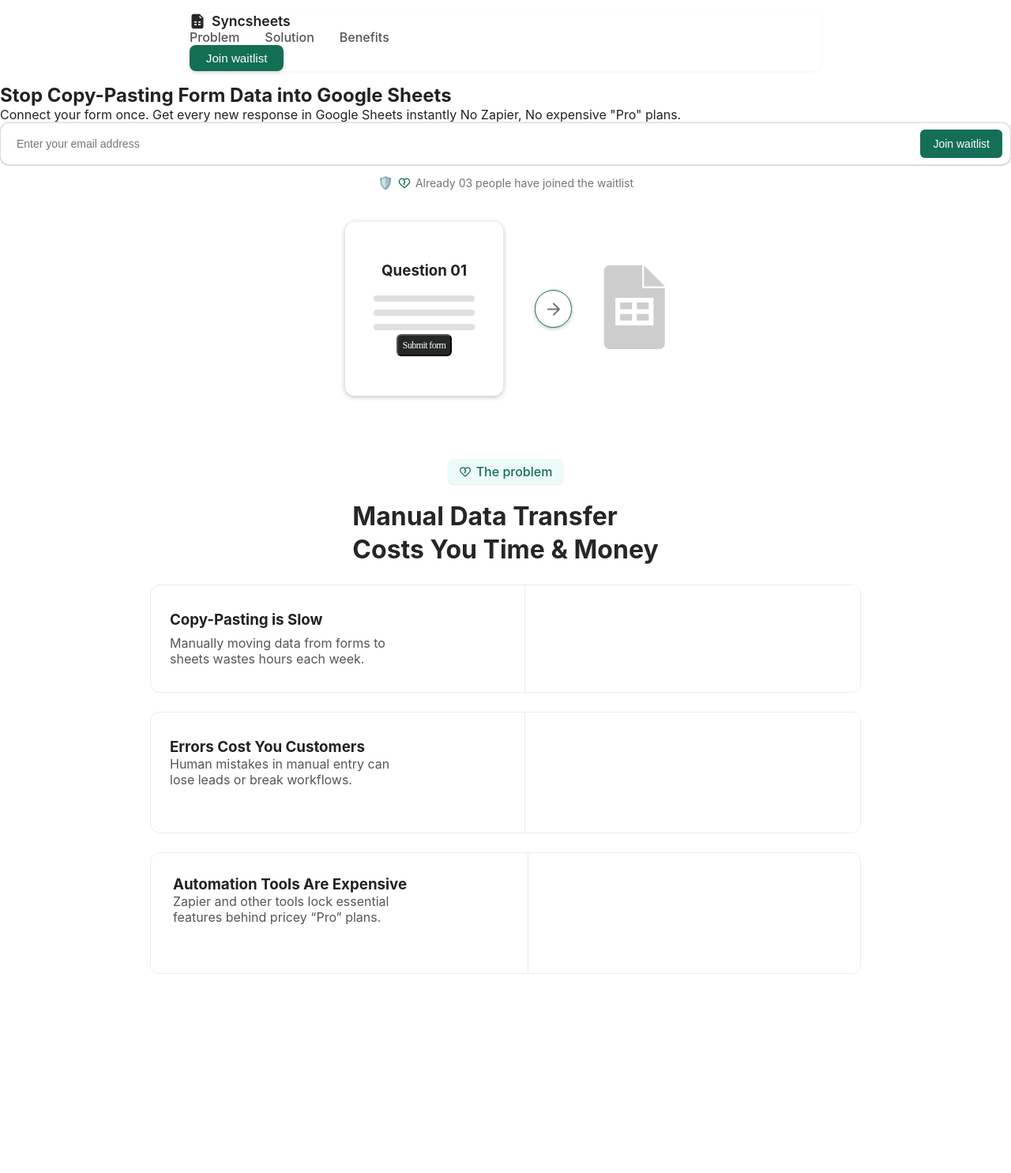
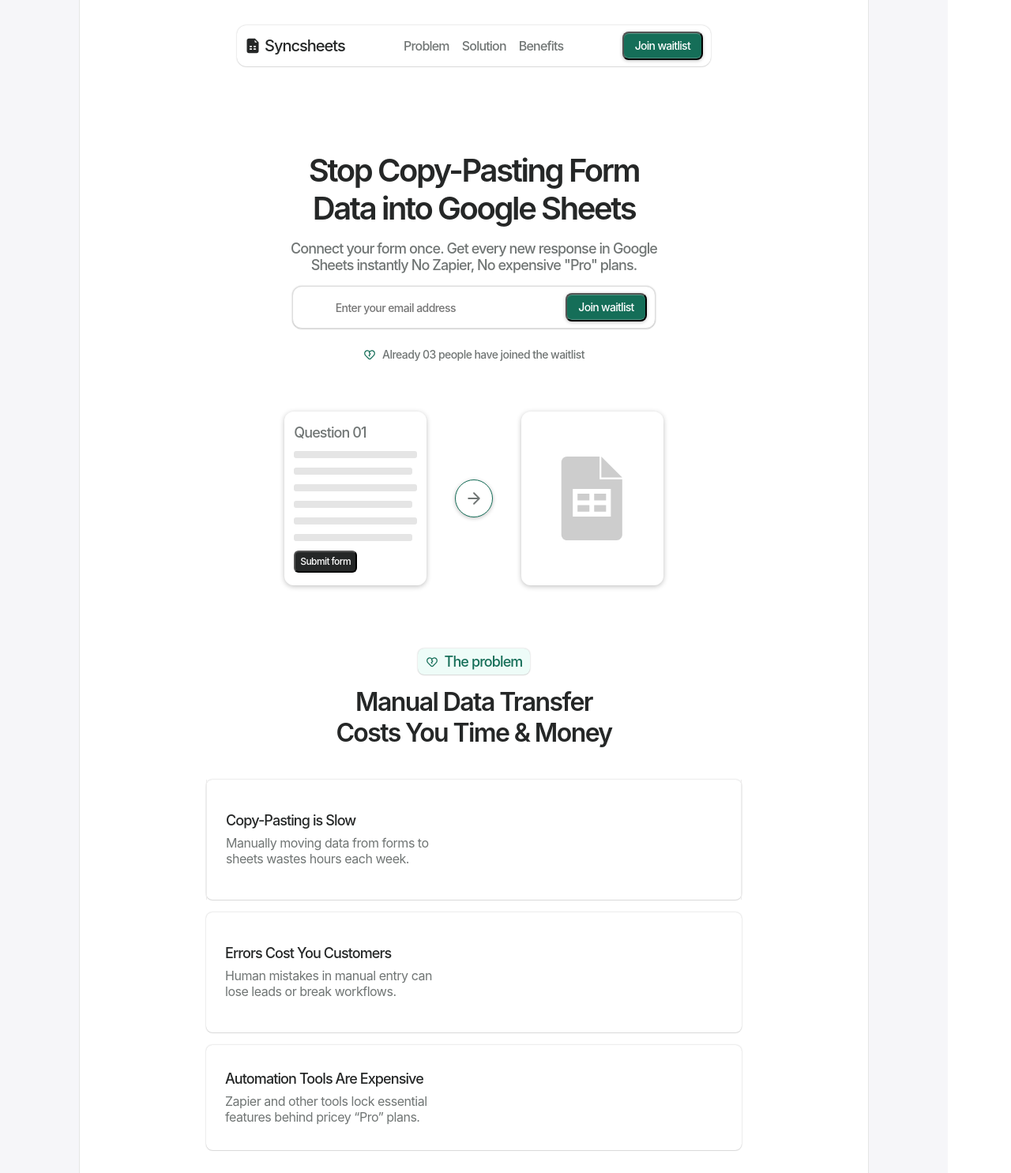
Before and after one commit to sanjayj6894/MicroSaas, a plain HTML site: page index.html in a window 1280 px wide. Shown: the whole page at 79% size. Before the commit the page ends 1257 px from the top, so only its background shows below. Drawn offline with Linux system fonts and the light colour scheme.

Commit message:
Update style.css

```diff
--- a/style.css
+++ b/style.css
@@ -1,108 +1,212 @@
-/* Base reset */
-* {
+html, body {
+  margin: 0;
+  min-height: 100%;
+  min-width: 100%;
+  padding: 0;
+}
+
+body {
+  display: flex;
+  flex-direction: column;
+  align-items: center;
+  width: 100%;
+  min-height: 100vh;
+}
+
+/* * {
+  box-sizing: border-box;
+} */
+
+.text-node {
+  background-clip: text !important;
+  -webkit-background-clip: text !important;
+}
+
+.noise-ab96f27d491e {
+  position: absolute;
+  left: 0px;
+  top: 0px;
+  width: 1200px;
+  height: 1485px;
+  background: #ffffff66;
+  border-radius: 0px;
+  /* box-shadow: ; */
+  overflow: hidden;
+  mix-blend-mode: multiply;
+  align-items: start;
+  align-content: start;
+  justify-items: start;
+  justify-content: start;
+  flex-wrap: nowrap;
+  flex-shrink: 0;
+  align-self: stretch;
+}
+
+*{
   margin: 0;
   padding: 0;
   box-sizing: border-box;
+  /* overflow: hidden; */
 }
 
-body {
-  font-family: 'Inter', sans-serif;
-  background: #fafafa;
-  color: #222;
+.outer{
+  width: 1200px;
+  height: 1488px;
+  background-color: rgb(246, 246, 249);
+  display: flex;
+  justify-content: center;
+  align-items: center;
+  mix-blend-mode: multiply;
+  position: absolute;
 }
 
-/* Header container */
-.header {
-  background: #fff;
-  box-shadow: 0 1px 4px rgba(0,0,0,0.05);
+.inner{
+  display: flex;
+  max-width: 1000px;
+  padding: 160px 160px 80px 160px;
+  flex-direction: column;
+  justify-content: center;
+  align-items: center;
+  gap: 80px;
+  align-self: stretch;
+  border-right: 1px solid var(--Border-accent, rgba(164, 168, 167, 0.29));
+  border-left: 1px solid var(--Border-accent, rgba(164, 168, 167, 0.29));
+  background: var(--Surface-Primary, #FFF);
+  height: 1488px;
+  width: 1000px;
+}
+
+ .nav-container{
+  display: flex;
+  width: 600px;
+  max-width: 600px;
+  padding: 8px 10px;
+  justify-content: space-between;
+  align-items: center;
+  position: fixed;
+  left: 300px;
+  top: 32px;
   border-radius: 12px;
-  margin: 1rem auto;
-  max-width: 800px;
+  background: var(--Surface-Primary, #FFF);
+  box-shadow: 0 0 2px 0 rgba(0, 0, 0, 0.25), 0 1px 0 0 rgba(0, 0, 0, 0.08);
 }
-.logo-icon {
+
+.logo{
+  color: var(--Content-primary, #252727);
+  align-items: center;
+  font-family: 'Inter', Arial, sans-serif;
+  font-size: 20px;
+  font-style: normal;
+  font-weight: 500;
+  line-height: normal;
+  letter-spacing: -1px;
+  display:flex;
+  gap: 5px;
+}
+
+.logo-icon{
+  flex-shrink: 0;
+  fill: var(--Content-primary, #252727);
   width: 20px;
   height: 20px;
 }
 
-/* Flex nav */
-.nav {
+.nav-links {
   display: flex;
+  padding: 0 4px;
   align-items: center;
-  justify-content: space-between;
-  padding: 0.8rem 1.5rem;
+  gap: 5px;
+  list-style: none;
 }
 
-/* Logo styling */
-.logo {
+.nav-links{
   display: flex;
-  align-items: center;
-  gap: 0.5rem;
-  font-weight: 600;
-  font-size: 1.1rem;
-}
-.logo-icon {
-  width: 20px;
-  height: 20px;
+  align-items: flex-start;
+  gap: 8px;
 }
 
-/* Links */
-.nav-links {
-  list-style: none;
-  display: flex;
-  gap: 2rem;
-}
-.nav-links a {
-  text-decoration: none;
-  color: #555;
+.nav-links a{
+  color: var(--Content-Secondary, #707574);
+  text-align: center;
+  font-family: 'Inter', Arial, sans-serif;
+  font-size: 16px;
+  font-style: normal;
   font-weight: 500;
-  transition: 0.2s;
-}
-.nav-links a:hover {
-  color: #000;
+  line-height: normal;
+  letter-spacing: -0.8px;
 }
 
-/* Button */
-.btn-join {
-  background: #136f53; /* dark green */
-  color: #fff;
-  padding: 0.5rem 1.3rem;
-  border: none;
-  border-radius: 8px;
-  font-size: 0.95rem;
-  font-weight: 500;
-  cursor: pointer;
-  box-shadow: 0 2px 4px rgba(0,0,0,0.15);
-  transition: 0.3s;
-}
-.btn-join:hover {
-  background: #0f5d45;
+.nav-links a{
+  display: flex;
+  align-items: flex-start;
+  gap: 8px;
+  display: flex;
+  padding: 0 4px;
+  align-items: center;
+  gap: 5px;
 }
 
-.hero-container {
-  max-width: 600px;
-  margin: 3rem auto 5rem; /* centers and vertical spacing */
-  text-align: left;
-  font-family: 'Inter', Arial, sans-serif;
+.btn-join{
+  display: flex;
+  padding: 6px 14px;
+  align-items: center;
+  gap: 12px;
+  border-radius: 8px;
+  background: var(--Surface-accent, #156E58);
+  box-shadow: 0 1px 4px 0 rgba(0, 0, 0, 0.25), 0 -1px 0 0 rgba(255, 255, 255, 0.25) inset, 0 1px 0 0 rgba(255, 255, 255, 0.25) inset;
 }
 
-.hero-container h1 {
-  font-weight: 800;
-  font-size: 2.8rem;
-  color: #222;
-  line-height: 1.2;
-  margin-bottom: 1rem;
+.btn-join{
+  color: var(--Content-accent, #FFF);
   text-align: center;
+  font-size: 14px;
+  font-style: normal;
+  font-family: 'Inter', Arial, sans-serif;
+  font-weight: 500;
+  line-height: 20px;
+  letter-spacing: -0.7px;
 }
 
-.hero-container .subtitle {
-  font-weight: 500;
-  font-size: 1.2rem;
-  color: #777;
-  white-space: pre-wrap;
-  text-align: center;
+.top{
+  width: 495.305px;
+  display: flex;
+  flex-direction: column;
+  align-items: center;
+  gap: 16px;
 }
 
-/* Container */
+.title{
+  align-self: stretch;
+  color: var(--Content-primary, #252727);
+  text-align: center;
+  font-family: 'Inter', Arial, sans-serif;
+  font-size: 40px;
+  font-style: normal;
+  font-weight: 600;
+  line-height: 120%;
+  letter-spacing: -2.4px;
+}
+
+.subtitle{
+  width: 495.305px;
+  color: var(--Content-Secondary, #707574);
+  text-align: center;
+  font-family: 'Inter', Arial, sans-serif;
+  font-size: 18px;
+  font-style: normal;
+  font-weight: 500;
+  line-height: normal;
+  letter-spacing: -0.9px;
+}
+
+.subtitle{
+  display: flex;
+  flex-direction: column;
+  align-items: center;
+  gap: 24px;
+  align-self: stretch;
+}
+
 .waitlist-container {
   padding: 8px 10px;
   align-items: center;
@@ -112,84 +216,123 @@ body {
   box-shadow: 0 0 2px 0 rgba(0, 0, 0, 0.25), 0 1px 0 0 rgba(0, 0, 0, 0.08);
   display: flex;
   border: 1px solid #ddd;
-
 }
 
-/* Input */
+.waitlist-input{
+  display: flex;
+  align-items: center;
+  gap: 5px;
+}
+
 .waitlist-input {
   border: none;
   outline: none;
-  padding: 10px;
+  padding: 8px 10px;
+  border-radius: 12px;
   font-size: 14px;
-  flex: 1;
-  border-radius: 6px;
-  color: #333;
+  color: var(--Content-Secondary, #707574);
+  text-align: center;
+  font-family: 'Inter', Arial, sans-serif;
+  font-size: 14px;
+  font-style: normal;
+  font-weight: 500;
+  line-height: normal;
+  letter-spacing: -0.56px;
 }
 
-/* Button */
-.waitlist-btn {
-  background: #156e58;
-  color: white;
-  border: none;
-  border-radius: 6px;
-  padding: 10px 16px;
-  font-size: 14px;
-  cursor: pointer;
-  transition: background 0.2s ease;
+.waitlist-btn{
+  display: flex;
+  padding: 6px 14px;
+  align-items: center;
+  gap: 12px;
+  border-radius: 8px;
+  background: var(--Surface-accent, #156E58);
+  box-shadow: 0 1px 4px 0 rgba(0, 0, 0, 0.25), 0 -1px 0 0 rgba(255, 255, 255, 0.25) inset, 0 1px 0 0 rgba(255, 255, 255, 0.25) inset;
 }
 
-.waitlist-btn:hover {
-  background: #0f5644;
+.waitlist-btn{
+  color: var(--Content-accent, #FFF);
+  text-align: center;
+  font-size: 14px;
+  font-style: normal;
+  font-family: 'Inter', Arial, sans-serif;
+  font-weight: 500;
+  line-height: 20px;
+  letter-spacing: -0.7px;
 }
 
-/* Below text */
-.info-text {
-  margin-top: 12px;
+.info-text{
+  border-radius: 8px;
+  display: flex;
+  padding: 8px;
+  align-items: center;
+  gap: 8px;
+  color: var(--Content-Secondary, #707574);
+  text-align: center;
+  font-family: 'Inter', Arial, sans-serif;
   font-size: 14px;
-  color: #707573;
-  display: flex;
-  align-items: center;
-  justify-content: center;
-  gap: 6px;
+  font-style: normal;
+  font-weight: 500;
+  line-height: normal;
+  letter-spacing: -0.56px;
 }
 
-.info-text::before {
-  content: "🛡️";
-  font-size: 16px;
+.logo-icon1{
+  width: 16px;
+  height: 16px;
 }
 
 .container{
   display: flex;
   justify-content: center;
   align-items: center;
-  gap: 40px;
+  gap: 36px;
   align-self: stretch;
   margin-top: 40px;
+  display: flex;
 }
 
 .card {
-  width: 200px;
   height: 220px;
   border-radius: 12px;
   background: var(--Surface-Primary, #FFF);
   box-shadow: 0 1.5px 6px 0 rgba(0, 0, 0, 0.25), 0 -1.5px 0 0 rgba(255, 255, 255, 0.25) inset, 0 1.5px 0 0 rgba(255, 255, 255, 0.25) inset;
+  justify-content: center;
   display: flex;
+  width: 180px;
+  padding: 12px;
   flex-direction: column;
-  justify-content: center;
-  align-items: center;
-  padding: 20px;
+  align-items: flex-start;
+  gap: 12px;
 }
 
 .card h3 {
-  margin-bottom: 15px;
+  display: flex;
+  flex-direction: column;
+  align-items: flex-start;
+  gap: 12px;
+  align-self: stretch;
+  color: var(--Content-Secondary, #707574);
+  font-family: 'Inter', Arial, sans-serif;
+  font-size: 18px;
+  font-style: normal;
+  font-weight: 500;
+  line-height: 120%;
+  letter-spacing: -0.9px;
 }
 
 .line {
-  width: 80%;
-  height: 8px;
-  background: #e0e0e0;
-  border-radius: 4px;
-  margin: 5px 0;
+  height: 9px;
+  align-self: stretch;
+  border-radius: 3px;
+  background: #E5E5E5;
+}
+
+.line1{
+  width: 150px;
+  height: 9px;
+  border-radius: 3px;
+  background: #E5E5E5;
 }
 
 .btn {
@@ -202,16 +345,15 @@ body {
 }
 
 .btn{
- border-radius: 6px;
- background: var(--Content-primary, #252727);
  color: var(--Content-accent, #FFF);
  text-align: center;
- font-family: Geist;
+ font-family: 'Inter', Arial, sans-serif;
  font-size: 12px;
  font-style: normal;
  font-weight: 500;
- line-height: 18px; /* 150% */
+ line-height: 18px;
  letter-spacing: -0.6px;
+ font-size:12px;
 }
 
 .arrow {
@@ -222,84 +364,173 @@ body {
   border-radius: 42.661px;
   border: 1.333px solid #156E58;
 }
+
 .arrow{
   display: flex;
   padding: 10.665px;
   align-items: center;
   gap: 10.665px;
   border-radius: 42.661px;
-background: #FFF;
-box-shadow: 0 1.333px 5.333px 0 rgba(0, 0, 0, 0.25), 0 -1.333px 0 0 rgba(255, 255, 255, 0.25) inset, 0 1.333px 0 0 rgba(255, 255, 255, 0.25) inset;
+  background: #FFF;
+  box-shadow: 0 1.333px 5.333px 0 rgba(0, 0, 0, 0.25), 0 -1.333px 0 0 rgba(255, 255, 255, 0.25) inset, 0 1.333px 0 0 rgba(255, 255, 255, 0.25) inset;
 }
-.file-icon {
+
+.arrow_frame{
+  width: 24px;
+  height: 24px;
+}
+
+.card1 {
+  display: flex;
+  width: 180px;
+  padding: 12px;
+  flex-direction: column;
+  justify-content: center;
+  align-items: center;
+  gap: 12px;
+  align-self: stretch;
+  border-radius: 12px;
+  background: var(--Surface-Primary, #FFF);
+  box-shadow: 0 1.5px 6px 0 rgba(0, 0, 0, 0.25), 0 -1.5px 0 0 rgba(255, 255, 255, 0.25) inset, 0 1.5px 0 0 rgba(255, 255, 255, 0.25) inset;
+}
+
+.file-icon{
   width: 78.548px;
   height: 108px;
   aspect-ratio: 8/11;
   fill: #CDCDCD;
-
 }
 
 .problem-section {
   display: flex;
   flex-direction: column;
   align-items: center;
-  gap: 20px;
-  margin-top: 80px;;
+  gap: 16px;
+  align-self: stretch;
+  max-width: 700px;
 }
+
+.badge {
+  display: flex;
+  padding: 6px 10px;
+  justify-content: center;
+  align-items: center;
+  gap: 8px;
+  border-radius: 8px;
+  background: var(--Surface-Soft, #EEFCF8);
+  box-shadow: 0 0 2px 0 rgba(0, 0, 0, 0.25), 0 1px 0 0 rgba(0, 0, 0, 0.08);
+}
+
 .icon{
   width: 16px;
   height: 16px;
 }
-/* Badge */
-.badge {
-  display: inline-flex;
-  align-items: center;
-  gap: 6px;
-  background: #edfbf8;
-  color: #156e58;
-  padding: 6px 14px;
-  border-radius: 8px;
-  font-size: 16px;
+
+.name{
+  color: var(--Surface-accent, #156E58);
+  text-align: center;
+  font-family: 'Inter', Arial, sans-serif;
+  font-size: 18px;
+  font-style: normal;
   font-weight: 500;
-  box-shadow: 0 1px 2px rgba(0,0,0,0.1);
+  line-height: normal;
+  letter-spacing: -0.9px;
 }
 
-/* Icon */
-.badge .icon {
-  font-size: 16px;
+.problem-section h1 {
+  width: 375.518px;
+  color: var(--Content-primary, #252727);
+  text-align: center;
+  font-family: 'Inter', Arial, sans-serif;
+  font-size: 32px;
+  font-style: normal;
+  font-weight: 600;
+  line-height: 120%;
+  letter-spacing: -1.6px;
 }
 
-/* Headline */
-.problem-section h1 {
-  font-size: 32px;
-  font-weight: 700;
-  color: #252726;
-  line-height: 1.3;
-  max-width: 600px;
+.Border{
+  display: flex;
+  max-width: 700px;
+  flex-direction: column;
+  justify-content: center;
+  align-items: center;
+  gap: 40px;
+  align-self: stretch;
 }
 
-/* Border */
-
-body {
-  background: #fff;
-  margin: 0;
-  font-family: 'Inter', Arial, sans-serif;
+.problem-content{
+  display: flex;
+  max-width: 700px;
+  flex-direction: column;
+  justify-content: center;
+  align-items: center;
+  gap: 16px;
+  align-self: stretch;
 }
 
-/* Container for the two columns */
 .info-row {
+  border-radius: 8px;
+  background: var(--Surface-Primary, #FFF);
+  box-shadow: 0 0 2px 0 rgba(0, 0, 0, 0.25), 0 1px 0 0 rgba(0, 0, 0, 0.08);
   display: flex;
-  border: 1px solid #edecec;
-  border-radius: 12px;
-  margin: 24px auto;
-  max-width: 900px;
-  min-height: 100px;
-  background: #fff;
-  overflow: hidden;
+  align-items: center;
+  align-self: stretch;
 }
 
-/* Left column with content */
 .info-left1 {
+  display: flex;
+  padding: 32px 24px;
+  flex-direction: column;
+  justify-content: center;
+  align-items: flex-start;
+  gap: 8px;
+  flex: 1 0 0;
+  align-self: stretch;
+  border-left: 1px solid #edecec;
+}
+
+.info-left1 h3 {
+  color: var(--Content-primary, #252727);
+  text-align: center;
+  font-family: 'Inter', Arial, sans-serif;
+  font-size: 18px;
+  font-style: normal;
+  font-weight: 500;
+  line-height: normal;
+  letter-spacing: -0.9px;
+}
+
+.info-left1 p {
+  color: var(--Content-Secondary, #707574);
+  font-family: 'Inter', Arial, sans-serif;
+  font-size: 16px;
+  font-style: normal;
+  font-weight: 400;
+  line-height: normal;
+  letter-spacing: -0.48px;
+  align-self: stretch;
+}
+
+.info-right1 {
+  display: flex;
+  height: 152px;
+  align-items: center;
+  gap: 8px;
+  align-self: stretch;
+  border-left: 1px solid #edecec;
+}
+
+.info-row1{
+  border-radius: 8px;
+  background: var(--Surface-Primary, #FFF);
+  box-shadow: 0 0 2px 0 rgba(0, 0, 0, 0.25), 0 1px 0 0 rgba(0, 0, 0, 0.08);
+  display: flex;
+  align-items: center;
+  align-self: stretch;
+}
+
+.info-left2{
   display: flex;
   padding: 32px 24px;
   flex-direction: column;
@@ -310,97 +541,29 @@ body {
   align-self: stretch;
 }
 
-/* Right column, blank */
-.info-right1 {
-  flex: 1;
-  border-left: 1px solid #edecec;
-  background: #fff;
+.info-left2 h3{
+  color: var(--Content-primary, #252727);
+  text-align: center;
+  font-family: 'Inter', Arial, sans-serif;
+  font-size: 18px;
+  font-style: normal;
+  font-weight: 500;
+  line-height: normal;
+  letter-spacing: -0.9px;
 }
 
-/* Heading styling */
-.info-left1 h2 {
-  font-size: 18px;
-  font-weight: 500;
-  margin: 0 0 12px 0;
-  color: #222;
-}
-
-/* Paragraph styling */
-.info-left1 p {
-  font-size: 1em;
-  color: #555;
-  margin: 0;
-  align-items: center;
-}
-
-.info-row1 {
-  display: flex;
-  border: 1px solid #edecec;
-  border-radius: 12px;
-  margin: 24px auto;
-  max-width: 900px;
-  min-height: 100px;
-  background: #fff;
-  overflow: hidden;
-}
-
-/* Left column with content */
-.info-left2 {
-  padding: 32px 24px;
-  flex: 1 0 0;
+.info-left2 p{
+  color: var(--Content-Secondary, #707574);
+  font-family: 'Inter', Arial, sans-serif;
+  font-size: 16px;
+  font-style: normal;
+  font-weight: 400;
+  line-height: normal;
+  letter-spacing: -0.48px;
   align-self: stretch;
 }
 
-/* Right column, blank */
-.info-right2 {
-  display: flex;
-  height: 152px;
-  align-items: center;
-  gap: 8px;
-  align-self: stretch;
-  flex: 1;
-  border-left: 1px solid #edecec;
-  background: #fff;
-}
-
-/* Heading styling */
-.info-left2 h2 {
-  font-size: 18px;
-  font-weight: 500;
-  margin: 0 0 12px 0;
-  color: #222;
-}
-
-/* Paragraph styling */
-.info-left2 p {
-  font-size: 1em;
-  color: #555;
-  margin: 0;
-  align-items: center;
-}
-
-.info-row2 {
-  display: flex;
-  border: 1px solid #edecec;
-  border-radius: 12px;
-  margin: 24px auto;
-  max-width: 900px;
-  min-height: 100px;
-  background: #fff;
-  overflow: hidden;
-}
-
-/* Left column with content */
-.info-left3 {
-  flex: 1;
-  padding: 28px 28px;
-}
-
-/* Right column, blank */
-.info-right3 {
-  flex: 1;
-  border-left: 1px solid #edecec;
-  background: #fff;
+.info-right2{
   display: flex;
   height: 152px;
   align-items: center;
@@ -408,18 +571,52 @@ body {
   align-self: stretch;
 }
 
-/* Heading styling */
-.info-left3 h2 {
-  font-size: 18px;
-  font-weight: 500;
-  margin: 0 0 12px 0;
-  color: #222;
+.info-row2{
+  border-radius: 8px;
+  background: var(--Surface-Primary, #FFF);
+  box-shadow: 0 0 2px 0 rgba(0, 0, 0, 0.25), 0 1px 0 0 rgba(0, 0, 0, 0.08);
+  display: flex;
+  align-items: center;
+  align-self: stretch;
 }
 
-/* Paragraph styling */
-.info-left3 p {
-  font-size: 1em;
-  color: #555;
-  margin: 0;
-  align-items:
+.info-left3{
+  display: flex;
+  padding: 32px 24px;
+  flex-direction: column;
+  justify-content: center;
+  align-items: flex-start;
+  gap: 8px;
+  flex: 1 0 0;
+  align-self: stretch;
 }
+
+.info-left3 h3{
+  color: var(--Content-primary, #252727);
+  text-align: center;
+  font-family: 'Inter', Arial, sans-serif;
+  font-size: 18px;
+  font-style: normal;
+  font-weight: 500;
+  line-height: normal;
+  letter-spacing: -0.9px;
+}
+
+.info-left3 p{
+  color: var(--Content-Secondary, #707574);
+  font-family: 'Inter', Arial, sans-serif;
+  font-size: 16px;
+  font-style: normal;
+  font-weight: 400;
+  line-height: normal;
+  letter-spacing: -0.48px;
+  align-self: stretch;
+}
+
+info-right3{
+  display: flex;
+  height: 152px;
+  align-items: center;
+  gap: 8px;
+  align-self: stretch;
+}
```
